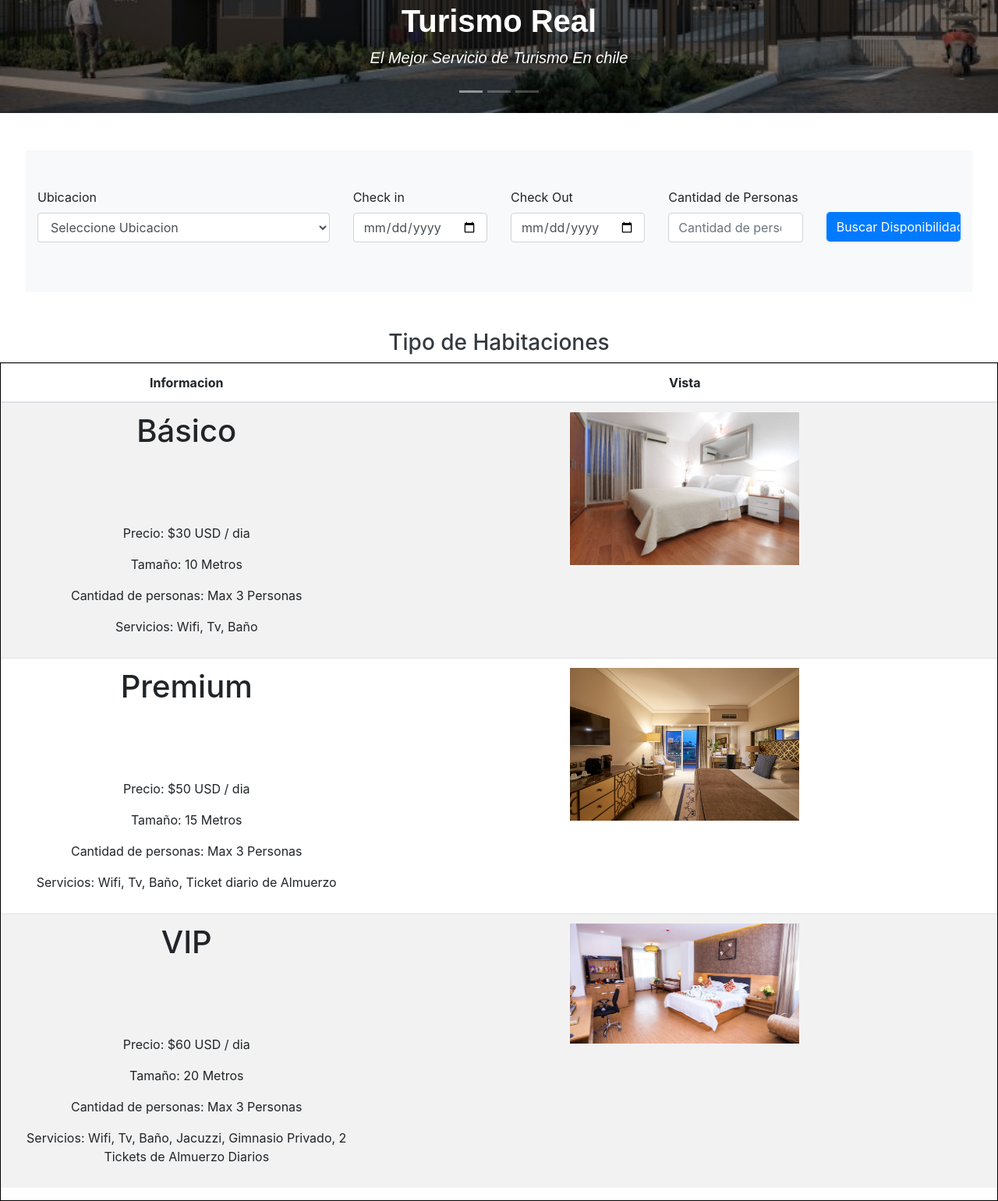
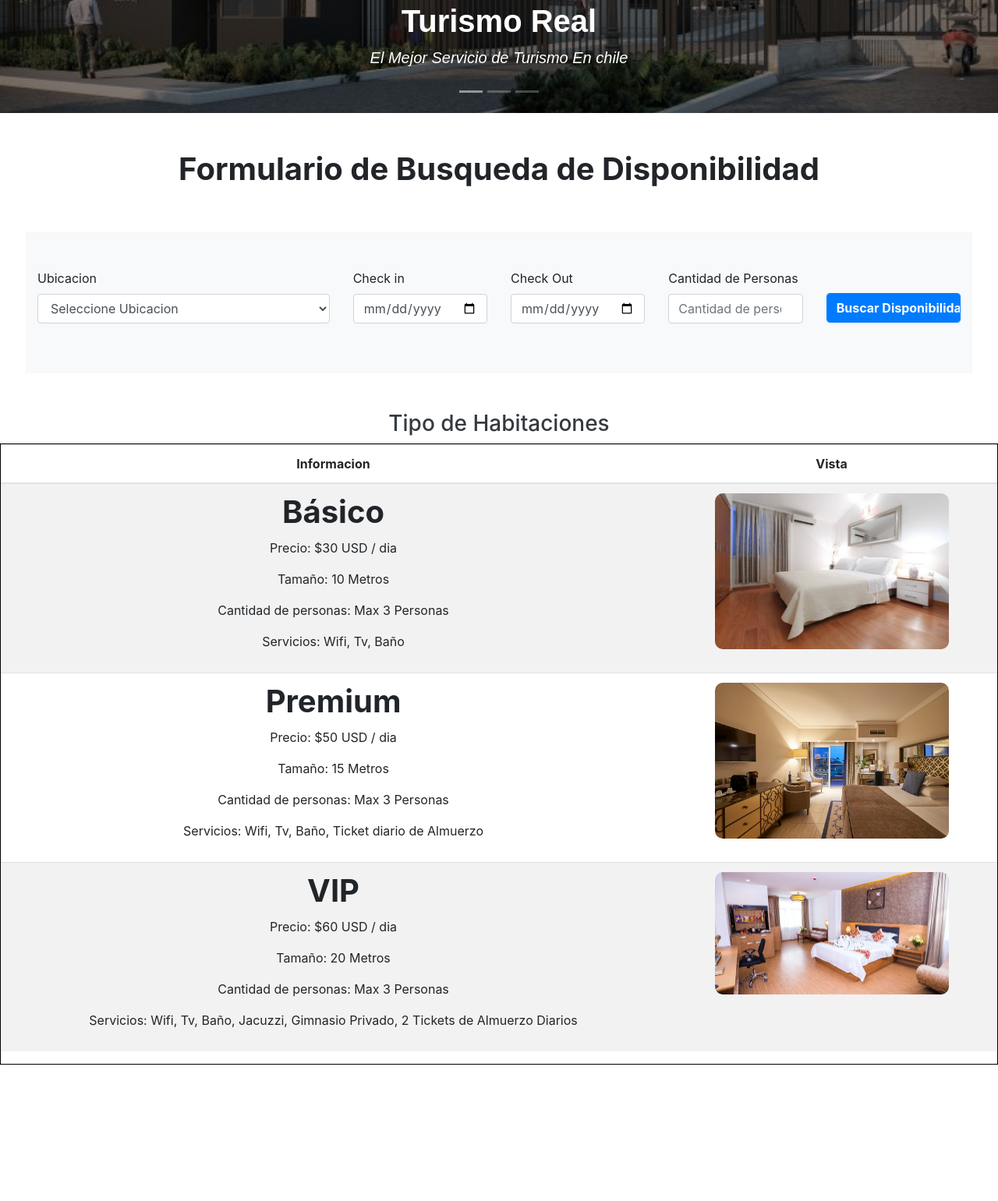
Before and after one commit to dj0ntaddict/django-project, a Django app: page / in a window 1280 px wide. Shown: the part 565-2106 px from the top of the page at 78% size. After the commit the page ends 1931 px from the top, so only its background shows below. Run offline with Django 3.2, Linux system fonts and the light colour scheme; data that the repository does not hold is empty; some libraries are stand-ins or nearby versions.

Commit message:
commit final

```diff
--- a/hotel/templates/basic.html
+++ b/hotel/templates/basic.html
@@ -79,7 +79,7 @@
                       <button class="btn btn-group bg-light" data-toggle="modal" data-target="#forlogin">
                        Hola, {{request.user}}
                        <a href="/logout" class="nav-link">
-                    <button class="btn btn-group bg-warning" data-toggle="modal" data-target="#forlogin">
+                    <button class="btn btn-group bg-warning font-weight-bold" data-toggle="modal" data-target="#forlogin">
                         Desconectarse
                     </button></a>&nbsp; &nbsp;
                     </button>
--- a/hotel/templates/index.html
+++ b/hotel/templates/index.html
@@ -49,6 +49,7 @@
 
         <!--Booking Section starts here-->
     <section>
+        <h1 class="text-center text-justify pt-5 font-weight-bold">Formulario de Busqueda de Disponibilidad</h1>
         <div class="container-fluid py-5 px-5 ">
             <form action="" method="POST">
             {% csrf_token %}
@@ -82,10 +83,10 @@
                 </div>
                 <div class="col-lg-2">
 
-                    <input type="submit" value="Buscar Disponibilidad" class="form-control mr-sm-2 btn btn-primary my-4" style="position: relative;top: 7px;">
+                    <input type="submit" value="Buscar Disponibilidad" class="form-control mr-sm-2 btn btn-primary my-4" style="position: relative;top: 7px; font-weight: bold;">
                 </div>
                 {% if rooms %}
-                <p class="text-center text-success">Habitaciones Disponibles</p>
+                <p class="text-center text-success pt-5 font-weight-bold" style="font-size: 24px;">¡Habitaciones Disponibles!</p>
                 {% endif %}
 
             </div>
@@ -112,7 +113,7 @@
                 <td>{{ r.capacity }}</td>
                 <td>USD ${{ r.price }}</td>
 
-                <td><a href="/user/book-room?roomid={{r.id}}"><button class="btn btn-warning">Reservar Ahora!</button></a></td>
+                <td><a href="/user/book-room?roomid={{r.id}}"><button class="btn btn-warning font-weight-bold">Reservar Ahora!</button></a></td>
                 </tr>
             {% endfor %}
 
@@ -136,9 +137,9 @@
             </thead>
             <tbody>
                 <tr>
-                    <td class="text-center">
+                    <td class="text-center ">
                         <!--Room details-->
-                        <h1 class="tipo-room" style="padding-bottom: 25px;">Básico</h1>
+                        <h1 class="tipo-room font-weight-bold" style="margin-bottom: 10px;">Básico</h1>
                         <p>Precio: $30 USD / dia</p>
 
                         <p>Tamaño: 10 Metros</p>
@@ -148,14 +149,14 @@
                     </td>
                     <td class="text-center">
                         <!--Room Images-->
-                        <img src="{% static 'basic-room.jpg'%}" alt="" class="img-fluid col-md-5">
+                        <img class="lion1" style="display: block; margin-left: auto; margin-right: auto; margin-top: auto; height: auto; border-radius: 10px;" src="{% static 'basic-room.jpg'%}" height="200" width="300" />
                     </td>
 
                 </tr>
                 <tr>
                     <td class="text-center">
                         <!--Room details-->
-                        <h1 class="tipo-room" style="padding-bottom: 25px;">Premium</h1>
+                        <h1 class="tipo-room font-weight-bold" style="margin-bottom: 10px;">Premium</h1>
                         <p>Precio: $50 USD / dia</p>
 
                         <p>Tamaño: 15 Metros</p>
@@ -165,14 +166,15 @@
                     </td>
                     <td class="text-center">
                         <!--Room Images-->
-                        <img src="{% static 'premium-room1jpg.jpg'%}" alt="" class="img-fluid col-md-5">
+                        <!-- <img src="{% static 'premium-room1jpg.jpg'%}" alt="" class="img-fluid col-md-5"> -->
+                        <img class="lion1" style="display: block; margin-left: auto; margin-right: auto; margin-top: auto; height: auto; border-radius: 10px;" src="{% static 'premium-room1jpg.jpg'%}" height="200" width="300" />
                     </td>
 
                 </tr>
                 <tr>
                     <td class="text-center">
                         <!--Room details-->
-                        <h1 class="tipo-room" style="padding-bottom: 25px;">VIP</h1>
+                        <h1 class="tipo-room font-weight-bold" style="margin-bottom: 10px;">VIP</h1>
                         <p>Precio: $60 USD / dia</p>
 
                         <p>Tamaño: 20 Metros</p>
@@ -182,7 +184,7 @@
                     </td>
                     <td class="text-center">
                         <!--Room Images-->
-                        <img src="{% static 'vip-gallery1.jpg'%}" alt="" class="img-fluid col-md-5">
+                        <img class="lion1" style="display: block; margin-left: auto; margin-right: auto; margin-top: auto; height: auto; border-radius: 10px;" src="{% static 'vip-gallery1.jpg'%}" height="200" width="300" />
                     </td>
 
                 </tr>
--- a/hotel/templates/user/userlogsign.html
+++ b/hotel/templates/user/userlogsign.html
@@ -44,11 +44,11 @@
                                         {%csrf_token%}
                                         <div class="form-group">
                                             <label for="email">Usuario:</label>
-                                            <input type="text" class="form-control " id="email" placeholder="Enter email" name="email">
+                                            <input type="text" class="form-control " id="email" placeholder="Usuario" name="email">
                                         </div>
                                         <div class="form-group">
                                             <label for="pwd">Contraseña:</label>
-                                            <input type="password" class="form-control " id="pwd" placeholder="Enter password" name="pswd">
+                                            <input type="password" class="form-control " id="pwd" placeholder="Contraseña" name="pswd">
                                         </div>
                                         <div class="form-group form-check">
                                             <label class="form-check-label">
--- a/hotel/web/static/bootstrap/extra.css
+++ b/hotel/web/static/bootstrap/extra.css
@@ -45,3 +45,12 @@
     -webkit-transform:scale(1.5);
     transform:scale(1.5);
 }
+
+.lion1 {
+    transition:transform 0.10s ease;
+}
+
+.lion1:hover {
+    -webkit-transform:scale(2);
+    transform:scale(2);
+}
```
Also changed, not shown: hotel/templates/user/mybookings.html (+4 -4 lines).
